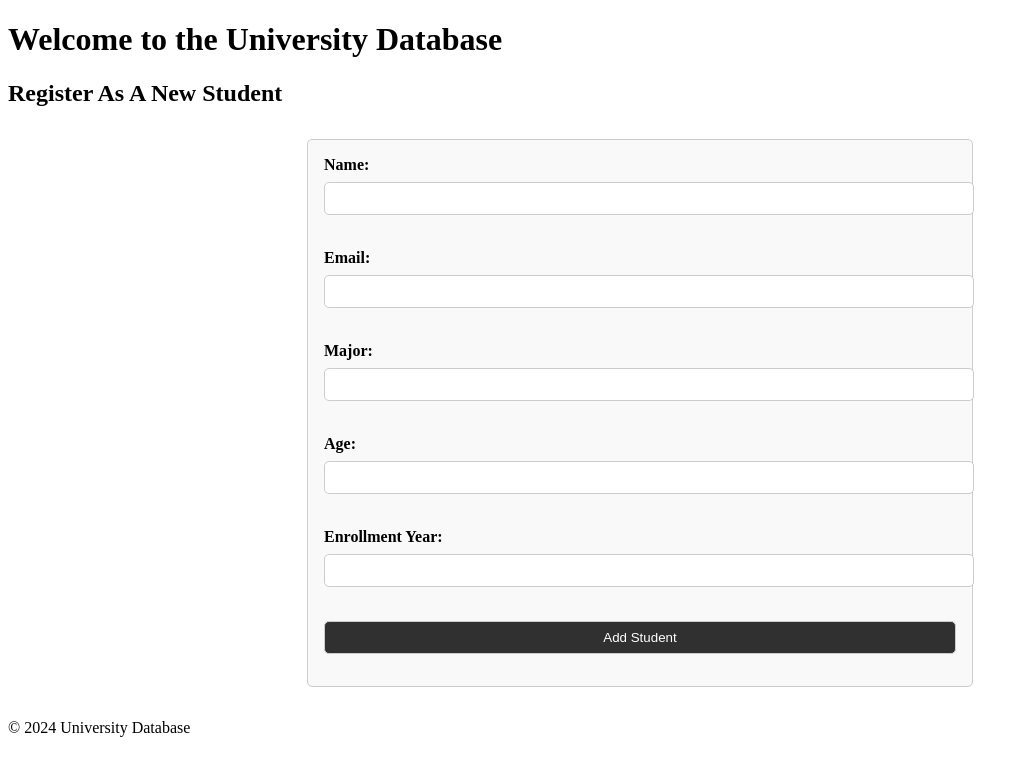
After one commit to Ebrahim-Ramadan/dbms, a Flask app: page /register_student in a window 1280 px wide. The commit adds this page. Shown: the top 776 px of the page, without its empty margins (0-1029 px from the left). Run offline with Flask 3, Linux system fonts and the light colour scheme.

Commit message:
separated /register_students to a new file, added email field to the students table, created internships table foreign-key-related to student_id

```diff
--- a/app.py
+++ b/app.py
@@ -20,6 +20,10 @@ ADMIN_PASSWORD = os.getenv("ADMIN_PASSWORD")
 def index():
     return render_template('home.html')
 
+@app.route('/register_student')
+def register_student():
+    return render_template('register_student.html')
+
 @app.route('/students', methods=['GET'])
 def get_students():
     # Check if the admin is logged in
@@ -28,8 +32,8 @@ def get_students():
 
     conn = get_db_connection()
     cursor = conn.cursor()
-    cursor.execute('SELECT id, enrollment_year, name, major , age, gpa FROM students')
-    students = [{'id': row[0], 'enrollment_year': row[1], 'name': row[2], 'major': row[3], 'age': row[4], 'gpa': row[5]} for row in cursor.fetchall()]
+    cursor.execute('SELECT student_id, enrollment_year, name, major , age, gpa, email FROM students')
+    students = [{'id': row[0], 'enrollment_year': row[1], 'name': row[2], 'major': row[3], 'age': row[4], 'gpa': row[5], 'email': row[6]} for row in cursor.fetchall()]
     conn.close()
     return render_template('students.html', students=students, admingusername = ADMIN_USERNAME)
 
@@ -40,13 +44,14 @@ def add_student():
         return redirect('/login')
 
     data = request.form
-    age = int(data['age']) if data['age'] else None
-    enrollment_year = int(data['enrollment_year']) if data['enrollment_year'] else None
+    age = int(data['age'].strip()) if data['age'].strip() else None
+    enrollment_year = int(data['enrollment_year'].strip()) if data['enrollment_year'].strip() else None
+
     conn = get_db_connection()
     cursor = conn.cursor()
     cursor.execute(
-            'INSERT INTO students (name, major, age, enrollment_year) VALUES (?, ?, ?, ?)',
-            (data['name'], data['major'], age, enrollment_year)
+            'INSERT INTO students (name, major, age, enrollment_year, email) VALUES (?, ?, ?, ?, ?)',
+            (data['name'], data['major'], age, enrollment_year, data['email'].strip())
         )
     conn.commit()
     conn.close()
@@ -61,7 +66,7 @@ def delete_student(id):
 
     conn = get_db_connection()
     cursor = conn.cursor()
-    cursor.execute('DELETE FROM students WHERE id = ?', (id,))
+    cursor.execute('DELETE FROM students WHERE student_id = ?', (id,))
     conn.commit()
     conn.close()
     return redirect('/students')
@@ -76,7 +81,7 @@ def edit_student_form(id):
 
     conn = get_db_connection()
     cursor = conn.cursor()
-    cursor.execute('SELECT id, enrollment_year, name, major, age, gpa FROM students WHERE id = ?', (id,))
+    cursor.execute('SELECT student_id, enrollment_year, name, major, age, gpa, email FROM students WHERE student_id = ?', (id,))
     student = cursor.fetchone()
     conn.close()
     if student:
@@ -86,7 +91,8 @@ def edit_student_form(id):
             'name': student[2],
             'major': student[3],
             'age': student[4],
-            'gpa': student[5]
+            'gpa': student[5],
+            'email': student[6]
         }
         return render_template('edit_student.html', student=student_dict)
     return 'Student not found', 404
@@ -106,9 +112,9 @@ def update_student(id):
     cursor = conn.cursor()
     cursor.execute(
             '''UPDATE students
-               SET name = ?, major = ?, age = ?, enrollment_year = ?, gpa = ?
-               WHERE id = ?''',
-            (data['name'], data['major'], age, enrollment_year, gpa, id)
+               SET name = ?, major = ?, age = ?, enrollment_year = ?, gpa = ?, email = ?
+               WHERE student_id = ?''',
+            (data['name'], data['major'], age, enrollment_year, gpa, data['email'].strip(), id)
         )
     conn.commit()
     conn.close()
--- a/templates/edit_student.html
+++ b/templates/edit_student.html
@@ -21,6 +21,10 @@ form{
             <input type="text" name="name" value="{{ student.name }}" required>
         </div>
         <div>
+            <label>Email:</label>
+            <input type="mail" name="email" value="{{ student.email }}" required>
+        </div>
+        <div>
             <label>Major:</label>
             <input type="text" name="major" value="{{ student.major }}" required>
         </div>
--- /dev/null
+++ b/templates/register_student.html
@@ -0,0 +1,25 @@
+{% extends 'base.html' %}
+{% block title %}Register Student{% endblock %}
+{% block content %}
+<!-- Add New Student Form -->
+<h2>Register As A New Student</h2>
+<form action="/students" method="POST">
+    <label for="name">Name:</label>
+    <input type="text" id="name" name="name" required><br><br>
+    <label for="email">Email:</label>
+    <input type="email" id="email" name="email" required><br><br>
+
+    <label for="major">Major:</label>
+    <input type="text" id="major" name="major" required><br><br>
+
+    <label for="age">Age:</label>
+    <input type="number" id="age" name="age" required><br><br>
+
+    <label for="enrollment_year">Enrollment Year:</label>
+    <input type="number" id="enrollment_year" name="enrollment_year" required><br><br>
+
+
+    <button type="submit">Add Student</button>
+</form>
+
+{% endblock %}
```
Also changed, not shown: templates/students.html (+2 -17 lines).
